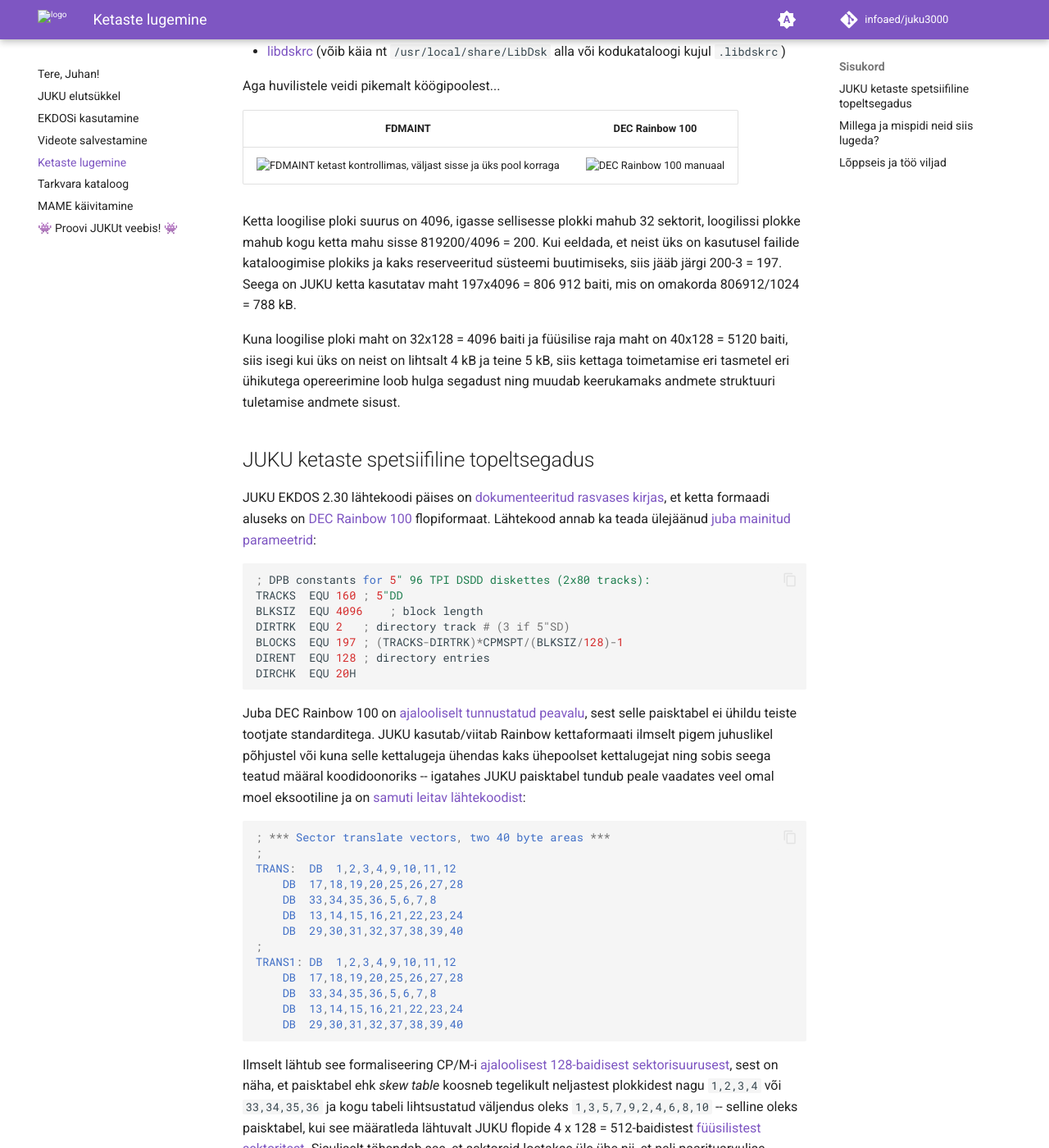
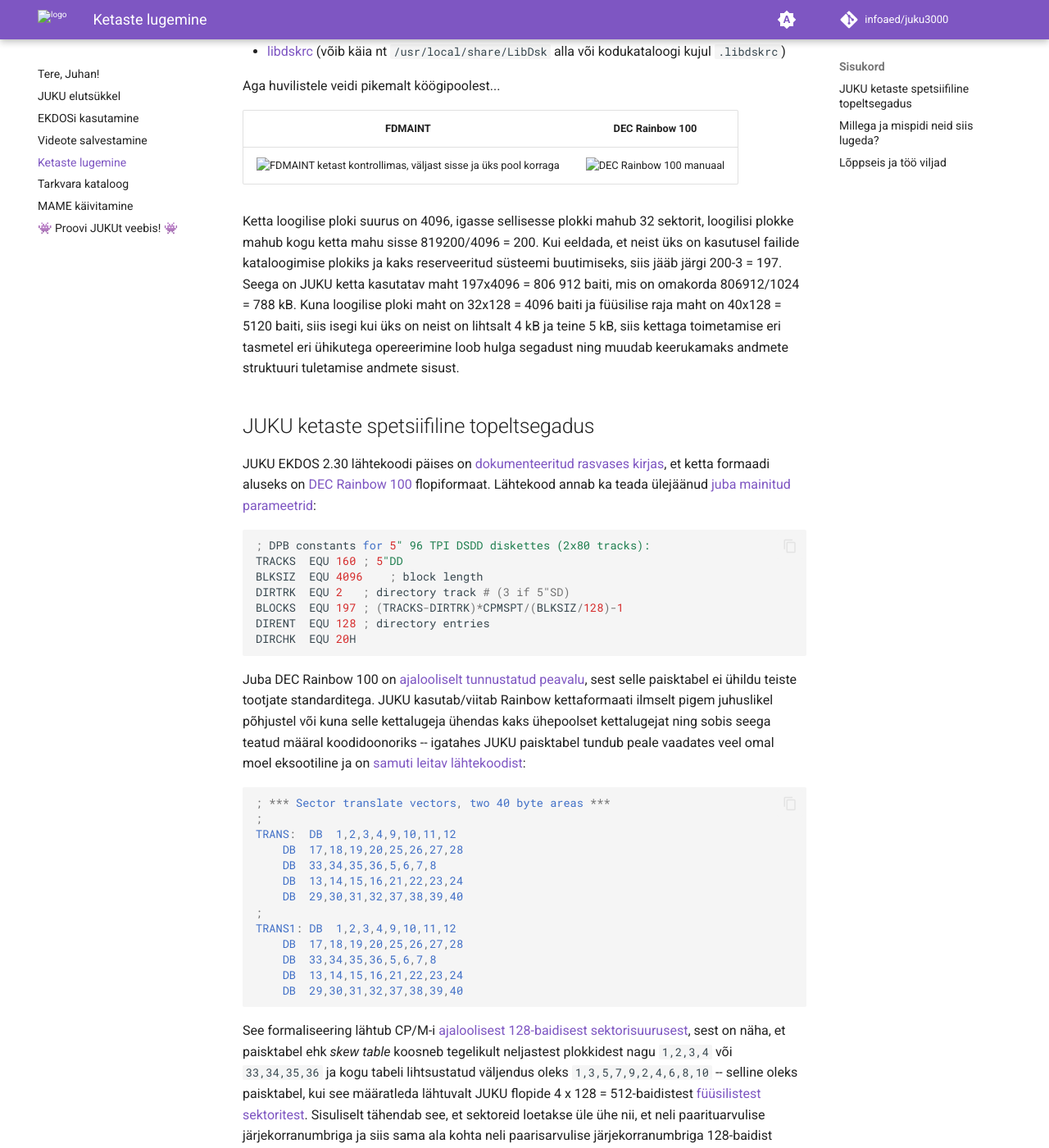
Before and after one commit to infoaed/juku3000, an MkDocs documentation site: the page built from docs/kettad.md, in a window 1280 px wide and 1400 px high, scrolled down 374 px. Shown: the whole window at 82% size. Built offline with MkDocs 1.6.1 and Material for MkDocs 9.7.7, drawn with Linux system fonts in a browser that asks for light colours; comment, search, counter and statistics services are not loaded; some of the changed text lies outside the part shown.

Commit message:
Update kettad.md

````diff
--- a/docs/kettad.md
+++ b/docs/kettad.md
@@ -13,9 +13,7 @@
 :-------------------------:|:-------------------------:
 ![FDMAINT ketast kontrollimas, väljast sisse ja üks pool korraga](/images/disk5.png)  |  ![DEC Rainbow 100 manuaal](/images/rainbow-logo.png)
 
-Ketta loogilise ploki suurus on 4096, igasse sellisesse plokki mahub 32 sektorit, loogilissi plokke mahub kogu ketta mahu sisse 819200/4096 = 200. Kui eeldada, et neist üks on kasutusel failide kataloogimise plokiks ja kaks reserveeritud süsteemi buutimiseks, siis jääb järgi 200-3 = 197. Seega on JUKU ketta kasutatav maht 197x4096 = 806 912 baiti, mis on omakorda 806912/1024 = 788 kB.
-
-Kuna loogilise ploki maht on 32x128 = 4096 baiti ja füüsilise raja maht on 40x128 = 5120 baiti, siis isegi kui üks on neist on lihtsalt 4 kB ja teine 5 kB, siis kettaga toimetamise eri tasmetel eri ühikutega opereerimine loob hulga segadust ning muudab keerukamaks andmete struktuuri tuletamise andmete sisust.
+Ketta loogilise ploki suurus on 4096, igasse sellisesse plokki mahub 32 sektorit, loogilisi plokke mahub kogu ketta mahu sisse 819200/4096 = 200. Kui eeldada, et neist üks on kasutusel failide kataloogimise plokiks ja kaks reserveeritud süsteemi buutimiseks, siis jääb järgi 200-3 = 197. Seega on JUKU ketta kasutatav maht 197x4096 = 806 912 baiti, mis on omakorda 806912/1024 = 788 kB. Kuna loogilise ploki maht on 32x128 = 4096 baiti ja füüsilise raja maht on 40x128 = 5120 baiti, siis isegi kui üks on neist on lihtsalt 4 kB ja teine 5 kB, siis kettaga toimetamise eri tasmetel eri ühikutega opereerimine loob hulga segadust ning muudab keerukamaks andmete struktuuri tuletamise andmete sisust.
 
 ## JUKU ketaste spetsiifiline topeltsegadus
 
@@ -49,13 +47,13 @@
 	DB	29,30,31,32,37,38,39,40
 ```
 
-Ilmselt lähtub see formaliseering CP/M-i [ajaloolisest 128-baidisest sektorisuurusest](https://en.wikipedia.org/wiki/CP/M#Basic_Input_Output_System), sest on näha, et paisktabel ehk _skew table_ koosneb tegelikult neljastest plokkidest nagu `1,2,3,4` või `33,34,35,36` ja kogu tabeli lihtsustatud väljendus oleks `1,3,5,7,9,2,4,6,8,10` -- selline oleks paisktabel, kui see määratleda lähtuvalt JUKU flopide 4 x 128 = 512-baidistest [füüsilistest sektoritest](https://cowlark.com/fluxengine/doc/disk-juku.html). Sisuliselt tähendab see, et sektoreid loetakse üle ühe nii, et neli paarituarvulise järjekorranumbriga ja siis sama ala kohta neli paarisarvulise järjekorranumbriga 128-baidist CP/M-i sektorit. Sellist järjest lugemise vältimist oli omal ajal väidetavalt vaja, et arvutid kettalt tulevaid andmeid [ikka töödelda jõuaks](https://www.autometer.de/unix4fun/z80pack/cpm2/ch6.htm#Section_6.6) ja puhvrid ei hakkaks üle ajama:
+See formaliseering lähtub CP/M-i [ajaloolisest 128-baidisest sektorisuurusest](https://en.wikipedia.org/wiki/CP/M#Basic_Input_Output_System), sest on näha, et paisktabel ehk _skew table_ koosneb tegelikult neljastest plokkidest nagu `1,2,3,4` või `33,34,35,36` ja kogu tabeli lihtsustatud väljendus oleks `1,3,5,7,9,2,4,6,8,10` -- selline oleks paisktabel, kui see määratleda lähtuvalt JUKU flopide 4 x 128 = 512-baidistest [füüsilistest sektoritest](https://cowlark.com/fluxengine/doc/disk-juku.html). Sisuliselt tähendab see, et sektoreid loetakse üle ühe nii, et neli paarituarvulise järjekorranumbriga ja siis sama ala kohta neli paarisarvulise järjekorranumbriga 128-baidist CP/M-i sektorit. Sellist järjest lugemise vältimist oli omal ajal väidetavalt vaja, et arvutid kettalt tulevaid andmeid [ikka töödelda jõuaks](https://www.autometer.de/unix4fun/z80pack/cpm2/ch6.htm#Section_6.6) ja puhvrid ei hakkaks üle ajama:
 
 > "Standard CP/M systems are shipped with a skew factor of 6, where six physical sectors are skipped between each logical read operation. This skew factor allows enough time between sectors for most programs to load their buffers without missing the next sector. In particular computer systems that use fast processors, memory, and disk subsystems, the skew factor might be changed to improve overall response."
 
 Ilmselgelt on tänapäeva mõistes tegu tarbetu abinõuga ning seetõttu ei tee me midagi halba, kui paisktabelit lihtsustame. Küll aga ei piisa, kui söödame lihtsustatud või lihtsustamata paisktabeli [cmptoolsile](https://www.mankier.com/5/diskdefs), sest kuigi ketta algus loetakse enam-vähem, siis esimestest failidest edasi läheb kõik juba parajaks segapudruks.
 
-Kui seda putru aga lähemalt vaadelda, selgub et JUKU kettaformaadil veel teine standardist hälbiv iseärasus, mis ei seostu üldse paisktabelitega. Nimelt kirjutatakse ketta ühe poole rajad täis ja siis minnakse teise poole radu kirjutama uuesi algusest, st ketta teisest servast. [Tavapärane on kirjutada radu](https://www.mankier.com/5/libdskrc) kordamööda ühele ja teisele poolele või hakata rajanumbritega ühte kettaserva jõudes nendega teiselt poolelt tagasi tulema. Seega on JUKU ketastel tavapäraste ketaste suhtes segadus kahes mõttes, esiteks paisktabeli tõttu ja teiseks radade paigutuse tõttu kettal. Ette rutates võib ütelda, et paisktabel osutub radade segaduse lahendamise järel õigupoolest täiesti standardseks.
+Kui seda putru aga lähemalt vaadelda, selgub et JUKU kettaformaadil veel teine standardist hälbiv iseärasus, mis ei seostu üldse paisktabelitega. Nimelt kirjutatakse ketta ühe poole rajad täis ja siis minnakse teise poole radu kirjutama uuesi algusest, st ketta teisest servast. [Tavapärane on kirjutada radu](https://www.mankier.com/5/libdskrc) kordamööda ühele ja teisele poolele või hakata rajanumbritega ühte kettaserva jõudes nendega teiselt poolelt tagasi tulema. Seega on JUKU ketastel tavapäraste ketaste suhtes segadus kahes mõttes, esiteks paisktabeli tõttu ja teiseks radade paigutuse tõttu kettal. Ette rutates võib ütelda, et algselt keerukana näinud paisktabel osutub radade segaduse lahendamise järel õigupoolest täiesti standardseks.
 
 ## Millega ja mispidi neid siis lugeda?
 
````
